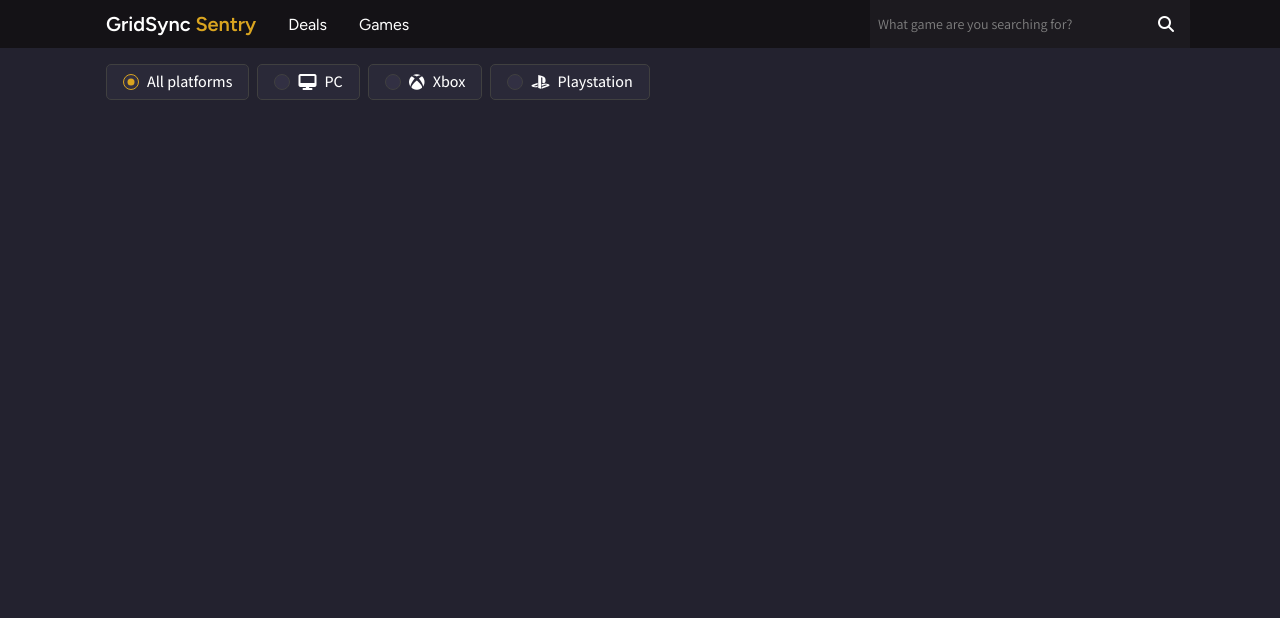
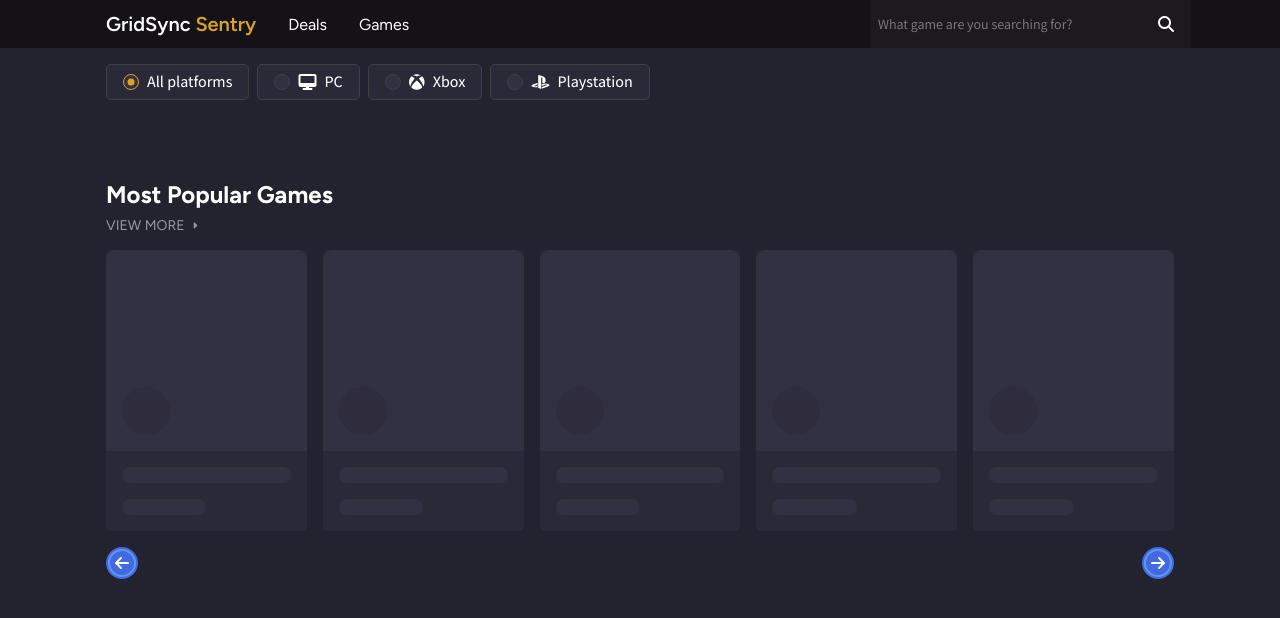
Before and after one commit to s9poa/gridsync-sentry, a React (Vite) app: page / in a window 1280 px wide. Shown: the top 618 px of the page. Built offline with nearby package versions, Linux system fonts and the light colour scheme.

Commit message:
Updated Content

```diff
--- /dev/null
+++ b/src/frontend/component-builder/MostPopularSection.tsx
@@ -0,0 +1,31 @@
+import styles from '../css/component-css/MostPopularSection.module.scss';
+import SkeletonCard from './SkeletonCard';
+
+function MostPopularSection () {
+    return (
+        <section className={`${styles['section']} section-margin`}>
+            <div className={styles.row}>
+                <nav className={styles.sectionNav}>
+                    <h2 className={styles.leadingTitle}>Most Popular Games</h2>
+                    <a href="/games" className={styles.seeAll}><span>View more</span> <i className="fa-solid fa-caret-right" aria-hidden="true"></i></a>
+                </nav>
+
+            </div>
+            <div className={styles.carousel}>
+                <div className={styles.slider}>
+                    <SkeletonCard />
+                    <SkeletonCard />
+                    <SkeletonCard />
+                    <SkeletonCard />
+                    <SkeletonCard />
+                </div>
+            </div>
+            <div className={styles.carouselBtnsGrouping}>
+                    <button aria-label="View previous game"><i className="fa-solid fa-arrow-left" aria-hidden="true"></i></button>
+                    <button aria-label="View next game"><i className="fa-solid fa-arrow-right" aria-hidden="true"></i></button>
+                </div>
+        </section>
+    );
+}
+
+export default MostPopularSection;
--- /dev/null
+++ b/src/frontend/component-builder/SkeletonCard.tsx
@@ -0,0 +1,17 @@
+import styles from '../css/component-css/SkeletonCard.module.scss';
+
+function SkeletonCard () {
+    return (
+        <div className={styles.skeletonCard}>
+            <div className={styles.img}>
+                <span className={styles.ranking}></span>
+            </div>
+            <div className={styles.contentBody}>
+                <div className={styles.long}></div>
+                <div className={styles.short}></div>
+            </div>
+        </div>
+    );
+}
+
+export default SkeletonCard;
--- /dev/null
+++ b/src/frontend/css/component-css/MostPopularSection.module.scss
@@ -0,0 +1,72 @@
+.section {
+    display: flex;
+    flex-direction: column;
+    .row {
+        display: flex;
+        align-items: center;
+        justify-content: space-between;
+    }
+    .sectionNav {
+        display: flex;
+        flex-direction: column;
+        gap: .5rem;
+        padding: 0 1rem;
+
+        a {
+            display: flex;
+            align-items: center;
+            text-transform: uppercase;
+            gap: .5rem;
+            color: var(--gray);
+            font-size: .875rem;
+            width: fit-content;
+            span {
+                color: var(--gray);
+                font-size: .875rem;
+                font-family: var(--special-font-family);
+                &:hover, &:active, &:focus-visible {
+                    text-decoration: underline;
+                }
+            }
+        }
+        a.leadingTitle {
+            font-size: 1.5rem;
+            font-weight: 700;
+        }
+        i {
+            font-size: .6rem;
+            color: inherit;
+        }
+    }
+    .carouselBtnsGrouping {
+        display: flex;
+        align-items: center;
+        justify-content: space-between;
+        gap: 1rem;
+        padding: 0 1rem;
+
+        button {
+            max-width: 2rem;
+            min-width: 2rem;
+            height: 2rem;
+            border-radius: 100vw;
+            display: grid;
+            place-items: center;
+            background: royalblue;
+            outline: 2px solid cornflowerblue;
+            outline-offset: -4px;
+        }
+    }
+    .carousel {
+        display: flex;
+        overflow: hidden;
+
+        .slider {
+            display: grid;
+            grid-template-columns: repeat(5,1fr);
+            gap: 1rem;
+            padding: 1rem;
+            width: 100%;
+        }
+    }
+}
--- /dev/null
+++ b/src/frontend/css/component-css/SkeletonCard.module.scss
@@ -0,0 +1,41 @@
+.skeletonCard {
+    background: var(--lt-transparent-surface);
+    border-radius: 5px;
+
+    .img {
+        background: var(--lt-transparent-surface-hover);
+        width: 100%;
+        aspect-ratio: 1/1;
+        border-radius: 10px 10px 0 0;
+        position: relative;
+
+        .ranking {
+            position: absolute;
+            bottom: 1rem;
+            left: 1rem;
+            background: var(--lt-transparent-surface);
+            border-radius: 50%;
+            max-width: 3rem;
+            min-width: 3rem;
+            height: 3rem;
+            display: grid;
+            place-items: center;
+        }
+    }
+    .contentBody {
+        padding: 1rem;
+        display: flex;
+        flex-direction: column;
+        gap: 1rem;
+
+        > div {
+            background: var(--lt-transparent-surface-hover);
+            border-radius: 100vw;
+            height: 1rem;
+            width: 100%;
+        }
+        .short {
+                width: 50%;
+        }
+    }
+}
--- a/src/frontend/css/universal.css
+++ b/src/frontend/css/universal.css
@@ -18,6 +18,8 @@
     --lt-transparent-surface-hover: hsla(245, 16%, 24%, .75);
 
     --default-txt-clr: #fff;
+
+    --gray: hsl(0, 0%, 60%);
 
     --default-border-clr: hsl(0, 0%, 25%);
 }
@@ -102,3 +104,6 @@ input {
     width: 100%;
     margin: 0 auto;
 }
+.section-margin{
+    margin: 5rem 0;
+}
--- a/src/frontend/directory/Home.tsx
+++ b/src/frontend/directory/Home.tsx
@@ -1,12 +1,14 @@
 import styles from '../css/directory-css/Home.module.scss';
 
 import PlatformListing from '../component-builder/PlatformListing';
+import MostPopularSection from '../component-builder/MostPopularSection';
 
 function Home () {
 
     return (
         <main className={`${styles.main} wrapper`}>
             <PlatformListing />
+            <MostPopularSection />
         </main>
     );
 }
```
